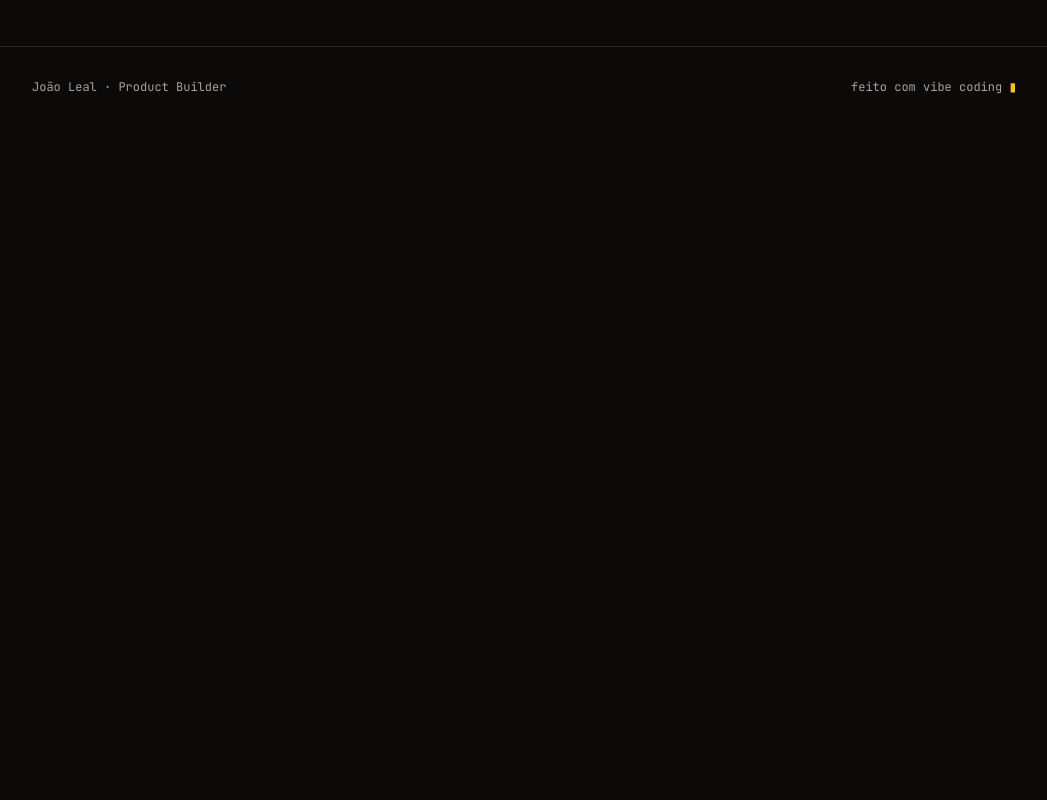
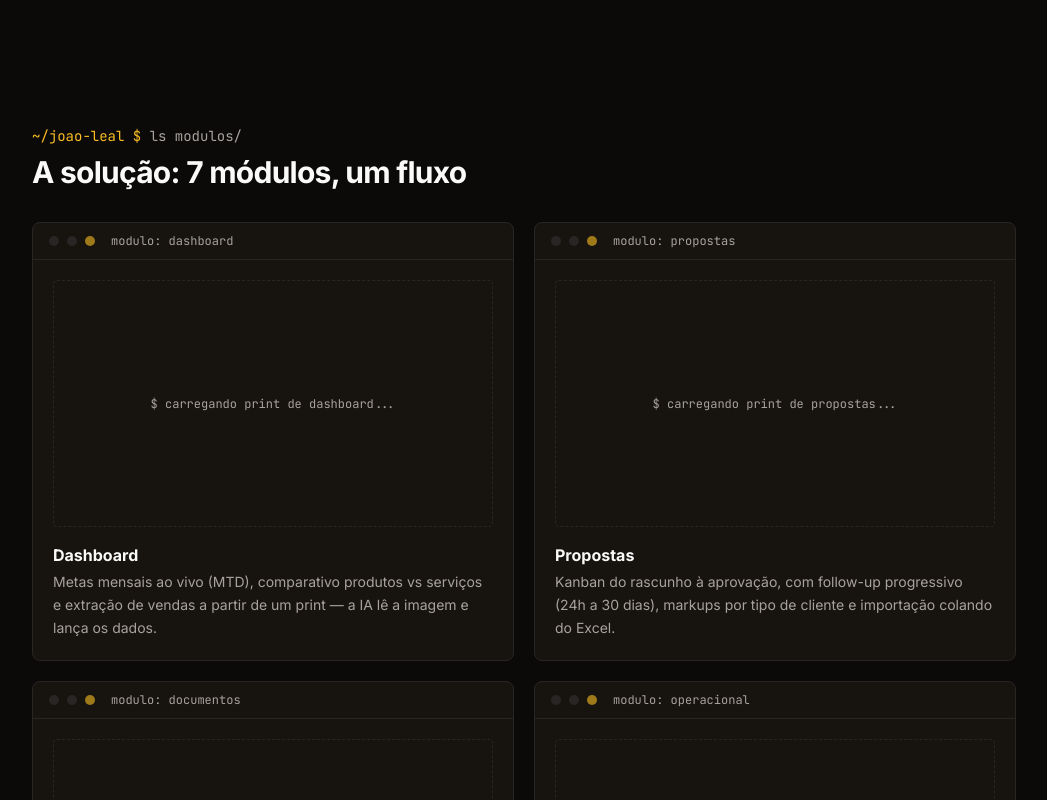
Before and after one commit to jvgusmaoleal/portfolio-joao-leal, a Next.js app: page /crm in a window 1280 px wide. Shown: the part 800-1600 px from the top of the page, without its empty margins (116-1163 px from the left). Before the commit the page ends 927 px from the top, so only its background shows below. Built offline with nearby package versions, Linux system fonts and the light colour scheme.

Commit message:
feat: /crm tour de modulos + roteiro de prints

```diff
--- a/app/crm/page.tsx
+++ b/app/crm/page.tsx
@@ -1,5 +1,6 @@
 import type { Metadata } from "next";
 import { CaseHero } from "@/components/crm/case-hero";
+import { ModuleGallery } from "@/components/crm/module-gallery";
 import { Section } from "@/components/section";
 import { crm } from "@/content/crm";
 
@@ -21,6 +22,9 @@ export default function CrmCasePage() {
           ))}
         </div>
       </Section>
+      <Section cmd="ls modulos/" title="A solução: 7 módulos, um fluxo">
+        <ModuleGallery />
+      </Section>
     </main>
   );
 }
--- /dev/null
+++ b/components/crm/module-gallery.tsx
@@ -0,0 +1,41 @@
+import Image from "next/image";
+import { crm } from "@/content/crm";
+import { TerminalWindow } from "@/components/terminal-window";
+import { existsSync } from "node:fs";
+import { join } from "node:path";
+
+function printExists(file?: string): boolean {
+  if (!file) return false;
+  return existsSync(join(process.cwd(), "public", "crm", file));
+}
+
+export function ModuleGallery() {
+  return (
+    <div className="grid gap-5 sm:grid-cols-2">
+      {crm.modules.map((mod) => {
+        const has = printExists(mod.image);
+        return (
+          <TerminalWindow key={mod.name} title={`modulo: ${mod.name.toLowerCase()}`}>
+            {has && mod.image ? (
+              <Image
+                src={`/crm/${mod.image}`}
+                alt={`Tela do módulo ${mod.name} do CRM`}
+                width={1280}
+                height={800}
+                className="rounded border border-line"
+              />
+            ) : (
+              <div className="flex aspect-video items-center justify-center rounded border border-dashed border-line">
+                <p aria-hidden="true" className="font-mono text-xs text-mute">
+                  $ carregando print de {mod.name.toLowerCase()}...
+                </p>
+              </div>
+            )}
+            <h3 className="mt-4 font-bold">{mod.name}</h3>
+            <p className="mt-1 text-sm leading-relaxed text-mute">{mod.blurb}</p>
+          </TerminalWindow>
+        );
+      })}
+    </div>
+  );
+}
```
Also changed, not shown: 2 other files (tests, documents, lock files or other folders).
